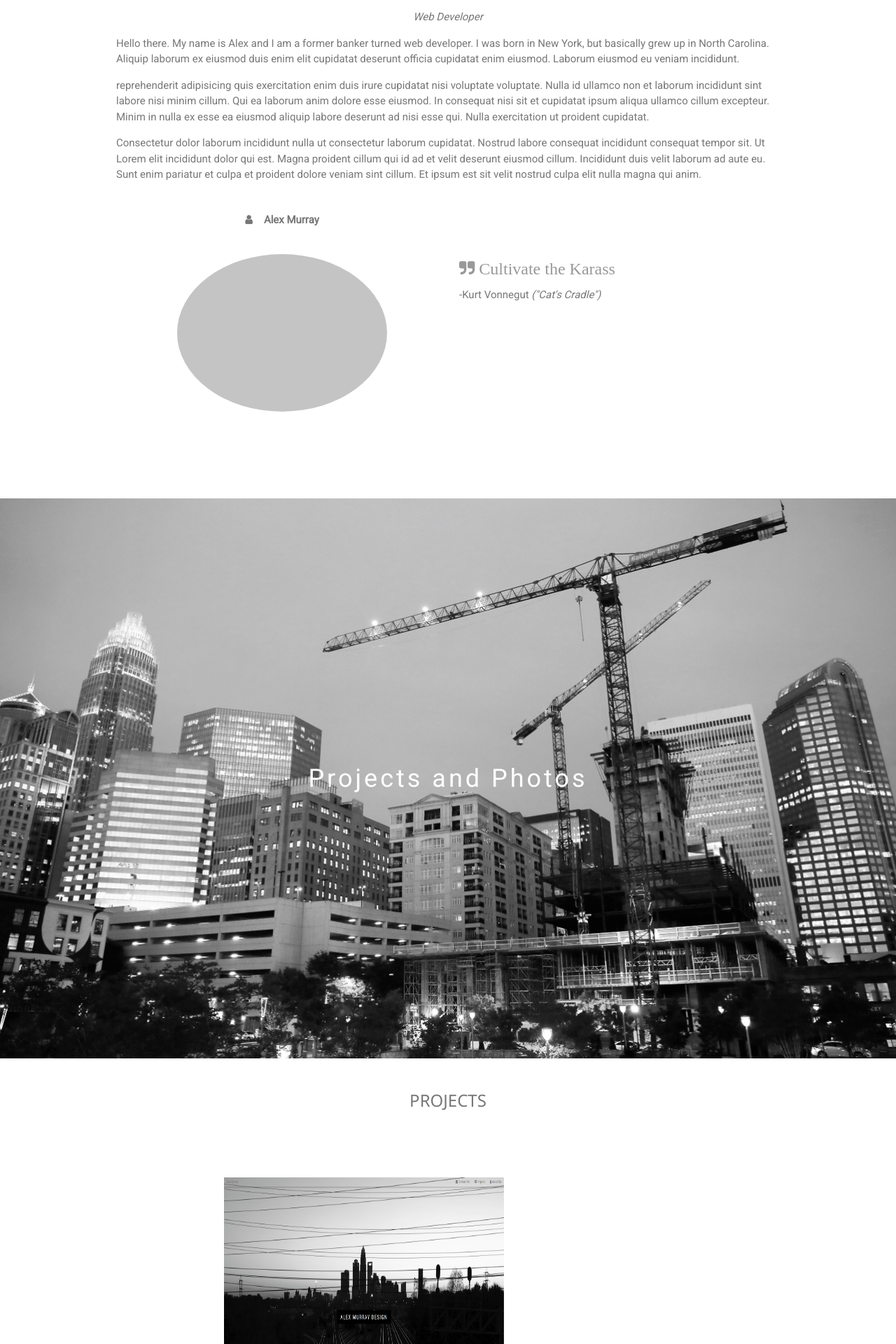
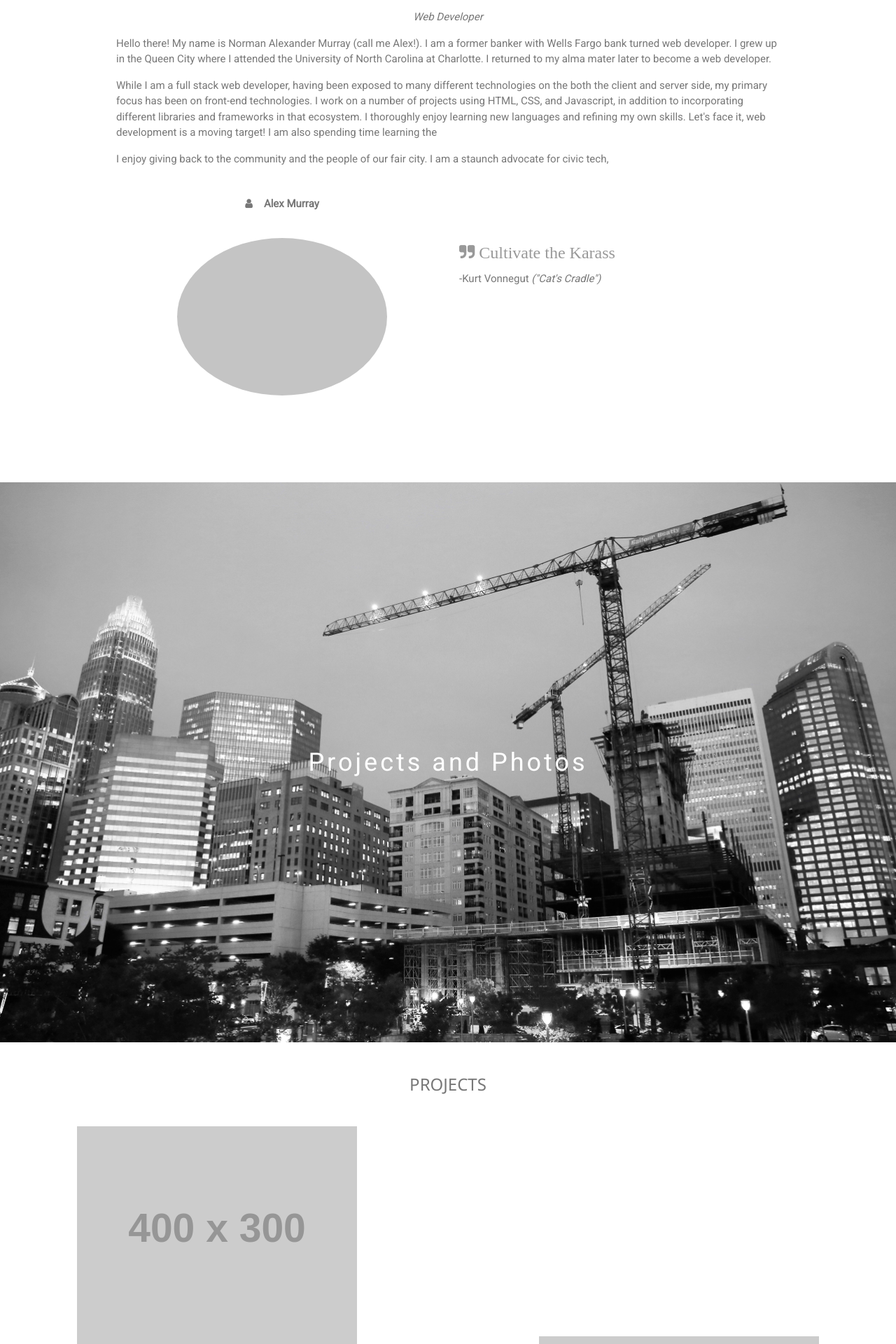
Before and after one commit to namurray1/new-portfolio, a PHP site: page / in a window 1280 px wide. Shown: the part 960-2880 px from the top of the page at 70% size. Run offline with PHP 8.4, Linux system fonts and the light colour scheme; grey boxes labelled with a size stand in for pictures from a placeholder-image service; some libraries are stand-ins or nearby versions; grey boxes are pictures that could not be loaded.

Commit message:
fixing flex containers

```diff
--- a/index.html
+++ b/index.html
@@ -64,19 +64,17 @@
         <p class="w3-center">
           <em>Web Developer</em>
         </p>
-        <p>Hello there. My name is Alex and I am a former banker turned web developer. I was born in New York, but basically
-          grew up in North Carolina. Aliquip laborum ex eiusmod duis enim elit cupidatat deserunt officia cupidatat enim
-          eiusmod. Laborum eiusmod eu veniam incididunt.</p>
+        <p>Hello there! My name is Norman Alexander Murray (call me Alex!). I am a former banker with Wells Fargo bank turned
+          web developer. I grew up in the Queen City where I attended the University of North Carolina at Charlotte. I returned
+          to my alma mater later to become a web developer.</p>
 
-        <p> reprehenderit adipisicing quis exercitation enim duis irure cupidatat nisi voluptate voluptate. Nulla id ullamco
-          non et laborum incididunt sint labore nisi minim cillum. Qui ea laborum anim dolore esse eiusmod. In consequat
-          nisi sit et cupidatat ipsum aliqua ullamco cillum excepteur. Minim in nulla ex esse ea eiusmod aliquip labore deserunt
-          ad nisi esse qui. Nulla exercitation ut proident cupidatat.</p>
+        <p> While I am a full stack web developer, having been exposed to many different technologies on the both the client
+          and server side, my primary focus has been on front-end technologies. I work on a number of projects using HTML,
+          CSS, and Javascript, in addition to incorporating different libraries and frameworks in that ecosystem. I thoroughly
+          enjoy learning new languages and refining my own skills. Let's face it, web development is a moving target! I am
+          also spending time learning the</p>
 
-        <p>Consectetur dolor laborum incididunt nulla ut consectetur laborum cupidatat. Nostrud labore consequat incididunt
-          consequat tempor sit. Ut Lorem elit incididunt dolor qui est. Magna proident cillum qui id ad et velit deserunt
-          eiusmod cillum. Incididunt duis velit laborum ad aute eu. Sunt enim pariatur et culpa et proident dolore veniam
-          sint cillum. Et ipsum est sit velit nostrud culpa elit nulla magna qui anim.</p>
+        <p>I enjoy giving back to the community and the people of our fair city. I am a staunch advocate for civic tech, </p>
         <div class="w3-row">
           <div class="w3-col m6 w3-center w3-padding-large">
             <p>
@@ -117,48 +115,39 @@
     <h3 class="w3-center">PROJECTS</h3>
   </div>
 
-  <!-- Projects -->
+  <!-- Projects Section-->
 
   <div class="flex-container">
 
     <div class="container">
-      <a href="https://floating-fortress-82510.herokuapp.com/">
-        <img src='images/amd1.png' width="400px" height="400px" alt='portfolio website' />
-      </a>
+      <img src='https://placehold.it/400x300/000000/ffffff?text=Coming%20Soon' alt='' />
       <div class="overlay1">
         <div class="text">Portfolio</div>
       </div>
     </div>
-
     <div class="container">
-      <a href="https://serene-reef-95166.herokuapp.com/">
-        <img src='images/comingsoon.png' width="400px" height="400px" alt='Brine Events' />
-      </a>
+      <img src='https://placehold.it/400x300/000000/ffffff?text=Coming%20Soon' alt='' />
       <div class="overlay2">
         <div class="text">Coming Soon</div>
       </div>
     </div>
-
-    <!-- <div class="container">
-      <img src='#' width="400px" height="400px" alt='Coming Soon Skull' />
+    <div class="container">
+      <img src='https://placehold.it/400x300/000000/ffffff?text=Coming%20Soon' alt='' />
     </div>
-    <div class="overlay">
-        <div class="text">Photo</div>
+    <div class="overlay3">
+        <div class="text">RAVN</div>
       </div>
 
     <div>
-      <img src='#' width="400px" height="400px" alt='Coming Soon Skull' />
+      <img src='https://placehold.it/400x300/000000/ffffff?text=Coming%20Soon' alt='' />
     </div>
-    <div class="overlay">
-        <div class="text">Coming Soon</div>
-      </div> -->
-
+    <div class="overlay4">
+        <div class="text">Charlotte Bikes</div>
+      </div>
   </div>
 
 
-
-
-  <!-- Third parallax image goes here -->
+<!-- Third parallax image goes here -->
 
   <div class="bgimg-3 w3-display-container">
     <div class="w3-display-middle">
@@ -222,7 +211,7 @@
       <div id="googleMap" class="w3-large-round w3-mobile w3-right w3-card-4 w3-grayscale-min" style="width:400px; height:400px;">
       </div>
     </div>
-    <div class="w3-col m6 w3-container">
+    <div class="w3-col m6 w3-panel">
       <div class="w3-large w3-mobile w3-margin-bottom">
         <i class="fa fa-map-marker fa-fw w3-hover-text-black w3-xlarge w3-margin-right"></i>Charlotte, NC
         <br>
```
Also changed, not shown: style.css (+30 -0 lines).
